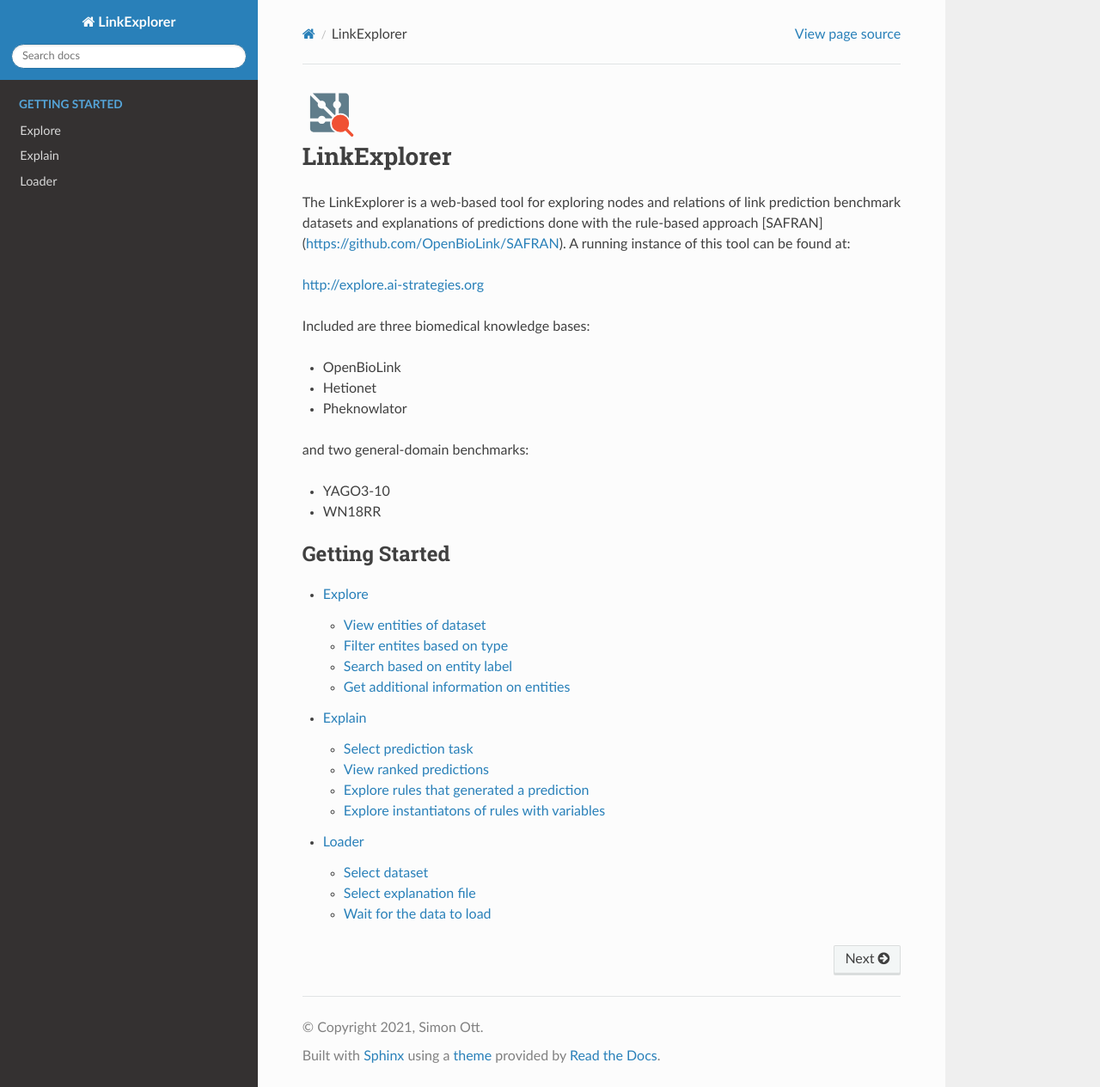
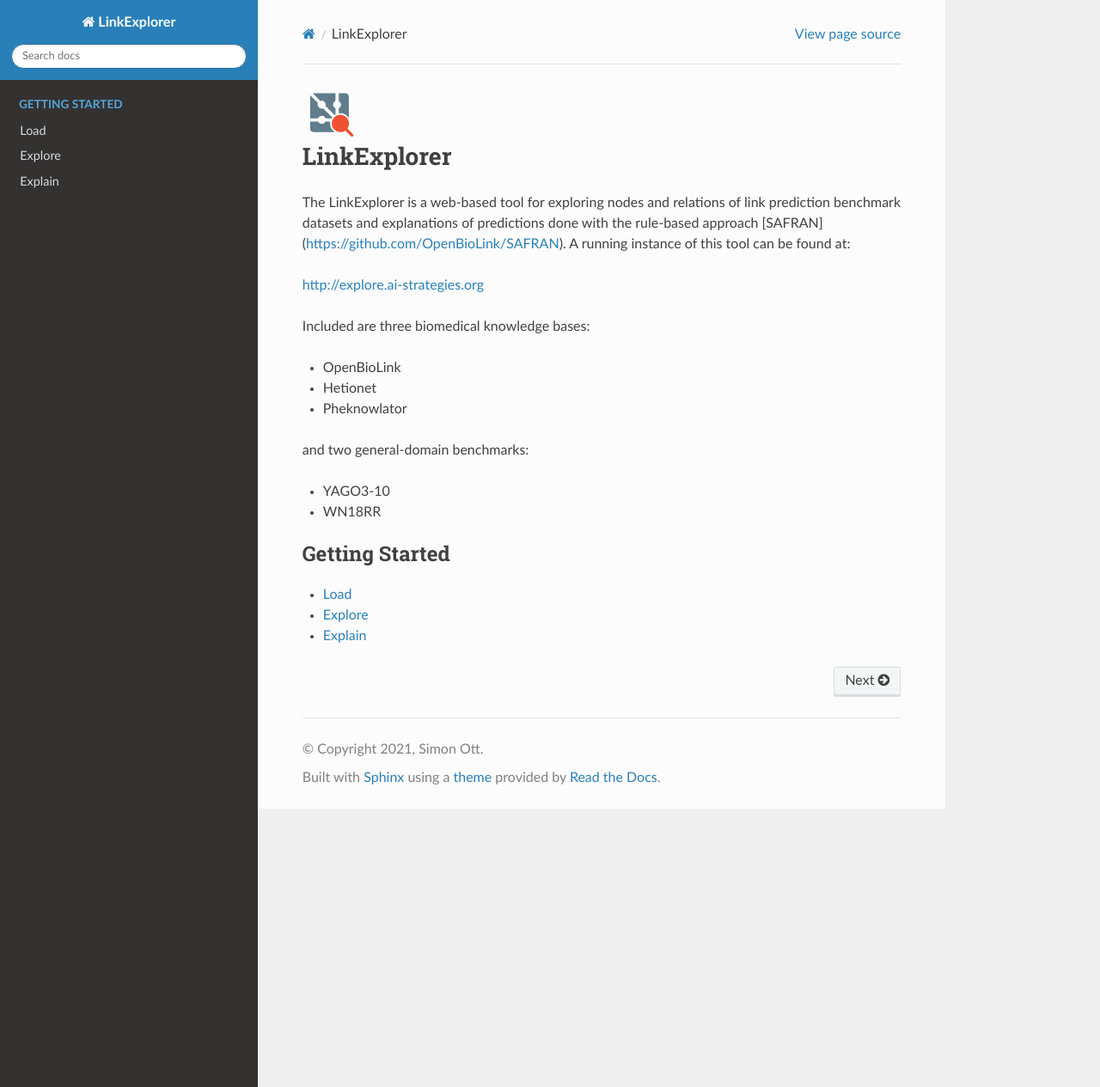
Before and after one commit to OpenBioLink/Explorer, a Sphinx documentation site: the page built from docs/source/index.rst, in a window 1280 px wide and 1265 px high. Shown: the whole window at 86% size. Built offline with Sphinx 7.4.7 and the Read the Docs theme 2.0.0, drawn with Linux system fonts in a browser that asks for light colours.

Commit message:
Fix small issues

```diff
--- a/docs/source/index.rst
+++ b/docs/source/index.rst
@@ -28,8 +28,8 @@
 .. toctree::
    :caption: Getting Started
    :name: quickstart
-   :maxdepth: 2
+   :maxdepth: 1
 
+   tutorial/loader
    tutorial/explore
    tutorial/explain
-   tutorial/loader
--- a/docs/source/tutorial/loader.rst
+++ b/docs/source/tutorial/loader.rst
@@ -1,5 +1,6 @@
-Loader
-======
+Load
+====
+
 Select dataset
 --------------
 
```
